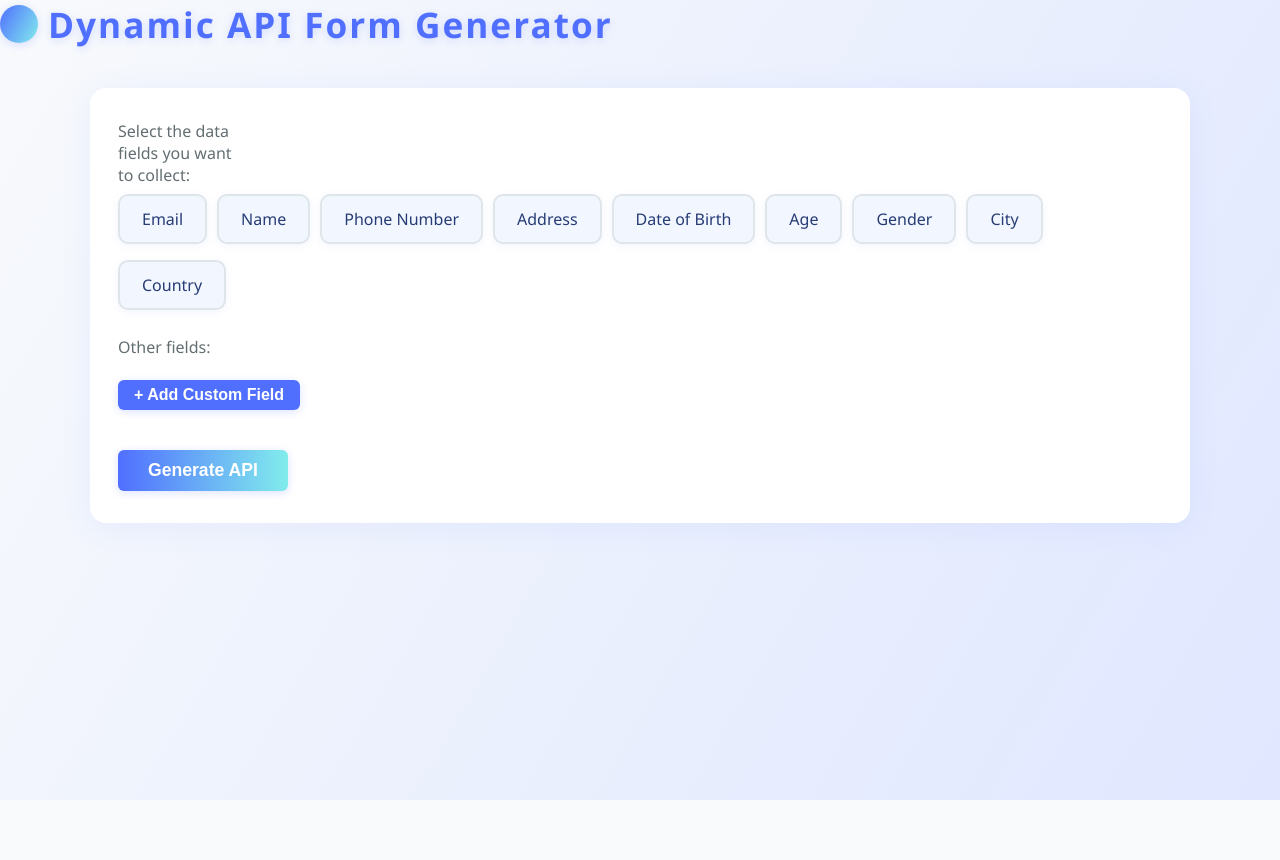
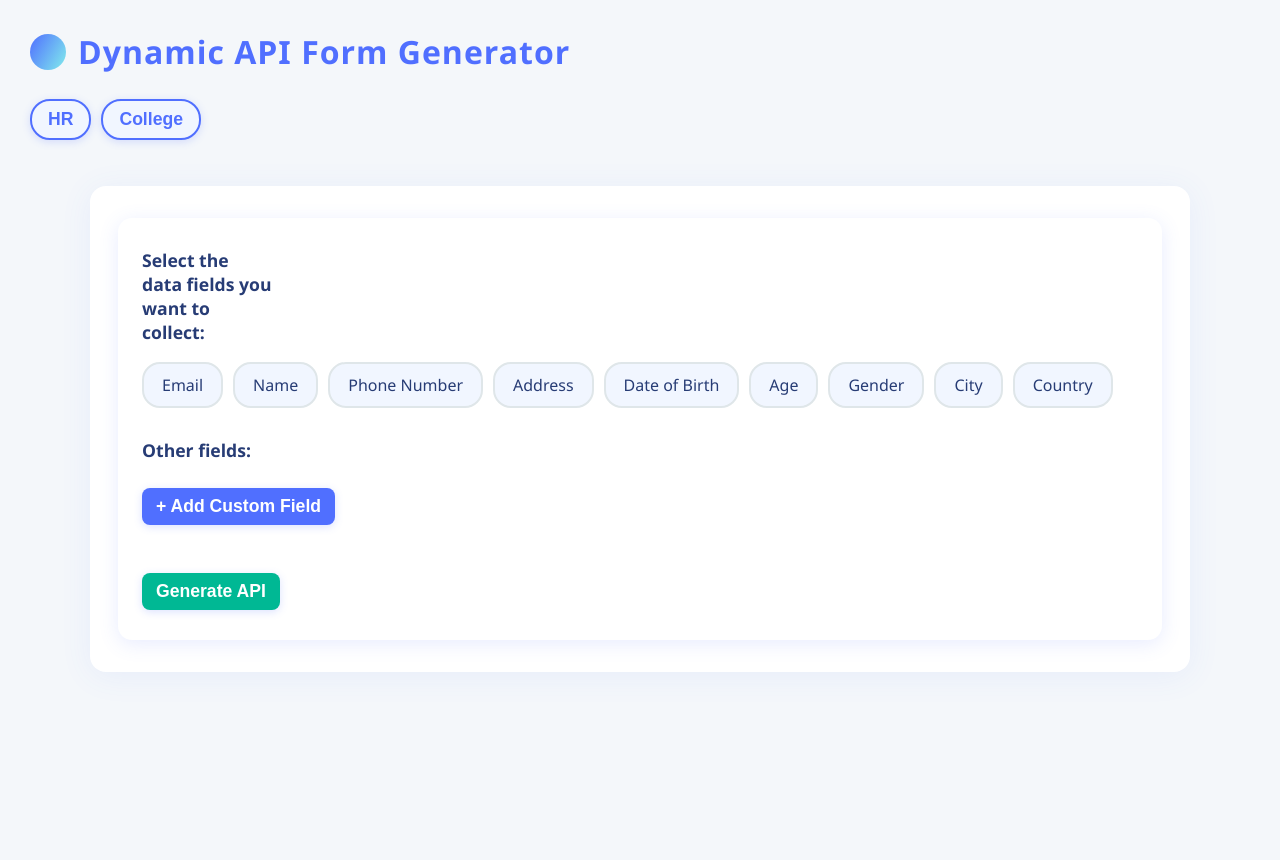
Before and after one commit to anoopgupta112/ai-data-analyzer, a FastAPI app: page / in a window 1280 px wide. Before the commit the page ends 800 px from the top, so only its background shows below. Run offline with FastAPI, Linux system fonts and the light colour scheme.

Commit message:
Add flow 1: pre build templates

```diff
--- a/app/db.py
+++ b/app/db.py
@@ -9,6 +9,12 @@ MYSQL_URL = os.getenv("MYSQL_URL") or "check url"
 engine = create_engine(MYSQL_URL, pool_pre_ping=True, echo=False, future=True)
 SessionLocal = sessionmaker(autocommit=False, autoflush=False, bind=engine)
 Base = declarative_base()
+
+class Template(Base):
+    __tablename__ = "templates"
+    id = Column(Integer, primary_key=True, index=True)
+    name = Column(String(100), unique=True, index=True)  # e.g., "HR"
+    fields = Column(JSON)  # predefined fields structure
 
 class Form(Base):
     __tablename__ = "forms"
--- a/app/templates/index.html
+++ b/app/templates/index.html
@@ -4,130 +4,218 @@
   <title>Dynamic Form Generator</title>
   <link rel="stylesheet" href="/static/style.css">
   <style>
-        .fade-in {
-            animation: fadeIn 1.2s cubic-bezier(.39,.575,.565,1.000) both;
+    body {
+      font-family: 'Segoe UI', sans-serif;
+      background: #f4f7fa;
+      margin: 0;
+      padding: 30px;
     }
-        .slide-up {
-            animation: fadeInUp 1s cubic-bezier(.39,.575,.565,1.000) both;
-        }
+
     .logo {
-            font-size: 2.2rem;
+      font-size: 2rem;
       font-weight: bold;
-            letter-spacing: 2px;
+      letter-spacing: 1px;
       color: #506fff;
-            margin-bottom: 8px;
-            text-shadow: 0 2px 8px #506fff33;
       display: flex;
       align-items: center;
-            gap: 10px;
+      margin-bottom: 20px;
     }
+
     .logo-icon {
-            width: 38px;
-            height: 38px;
-            background: linear-gradient(120deg,#506fff,#81ecec);
+      width: 36px;
+      height: 36px;
+      background: linear-gradient(120deg, #506fff, #81ecec);
       border-radius: 50%;
       display: inline-block;
-            box-shadow: 0 2px 8px #506fff33;
+      margin-right: 12px;
     }
-        .api-label {
-            font-size: 1.05rem;
-            color: #636e72;
-            margin-bottom: 2px;
+
+    .template-buttons {
+      margin-bottom: 28px;
     }
+
+    .template-btn {
+      margin: 6px 10px 6px 0;
+      padding: 8px 16px;
+      background: #f1f6ff;
+      border: 2px solid #506fff;
+      color: #506fff;
+      border-radius: 20px;
+      font-weight: 600;
+      cursor: pointer;
+      transition: all 0.2s ease;
+    }
+
+    .template-btn:hover {
+      background: #506fff;
+      color: #fff;
+    }
+
+    .container {
+      display: flex;
+      gap: 40px;
+      align-items: flex-start;
+      flex-wrap: wrap;
+    }
+
+    .left, .right {
+      flex: 1;
+      min-width: 350px;
+    }
+
+    form {
+      background: #fff;
+      padding: 30px 24px;
+      border-radius: 14px;
+      box-shadow: 0 4px 20px #506fff22;
+    }
+
+    label {
+      display: block;
+      font-size: 1.1rem;
+      font-weight: 600;
+      color: #273c75;
+      margin-bottom: 12px;
+    }
+
     .field-card {
       display: inline-block;
-            margin: 8px 10px 8px 0;
-            padding: 12px 22px;
-            border-radius: 10px;
+      margin: 6px 10px 6px 0;
+      padding: 10px 18px;
+      border-radius: 18px;
       background: #f1f6ff;
       color: #273c75;
       font-weight: 500;
-            box-shadow: 0 2px 8px #506fff11;
       border: 2px solid #dfe6e9;
       cursor: pointer;
-            transition: background 0.2s, border-color 0.2s, color 0.2s, transform 0.1s;
-            user-select: none;
-            font-size: 1rem;
+      transition: 0.2s;
     }
+
     .field-card.selected {
-            background: linear-gradient(90deg, #506fff 0%, #81ecec 100%);
-            color: #fff;
+      background: linear-gradient(90deg, #506fff, #81ecec);
+      color: white;
       border-color: #506fff;
-            transform: scale(1.05);
     }
+
     .other-fields {
-            margin-top: 18px;
+      margin-top: 24px;
     }
+
     .custom-field-row {
       display: flex;
+      gap: 10px;
+      margin-bottom: 12px;
       align-items: center;
-            gap: 10px;
-            margin-bottom: 8px;
     }
-        .custom-field-row input, .custom-field-row select {
-            padding: 6px 8px;
+
+    .custom-field-row input,
+    .custom-field-row select {
+      padding: 6px 10px;
       border-radius: 6px;
       border: 1px solid #dfe6e9;
       font-size: 1rem;
     }
-        .custom-field-row .file-types {
-            width: 120px;
-        }
+
     .add-custom-btn {
       background: #506fff;
       color: #fff;
+      padding: 8px 14px;
       border: none;
-            border-radius: 6px;
-            padding: 6px 16px;
-            font-size: 1rem;
+      border-radius: 8px;
       font-weight: bold;
       cursor: pointer;
-            margin-top: 4px;
-            transition: background 0.2s;
+      margin-top: 8px;
     }
+
     .add-custom-btn:hover {
       background: #273c75;
     }
+
     .remove-custom-btn {
       background: #ff7675;
-            color: #fff;
+      color: white;
       border: none;
       border-radius: 6px;
-            padding: 4px 10px;
-            font-size: 0.95rem;
+      padding: 6px 10px;
       font-weight: bold;
       cursor: pointer;
+    }
+
+    .right {
+      padding: 20px;
+      background: #fff;
+      border-radius: 12px;
+      box-shadow: 0 4px 16px #506fff11;
+    }
+
+    .api-label {
+      font-weight: 600;
+      color: #506fff;
+      margin-top: 14px;
+      margin-bottom: 6px;
+    }
+
+    .curl-box {
+      background: #000000;
+      padding: 12px;
+      border-radius: 8px;
+      font-family: monospace;
+      white-space: pre-wrap;
+      font-size: 0.9rem;
+    }
+
+    #formLink {
+      display: inline-block;
+      margin-top: 14px;
+      background: #506fff;
+      color: white;
+      padding: 10px 16px;
+      border-radius: 8px;
+      font-weight: bold;
+      text-decoration: none;
+    }
+
+    #formLink:hover {
+      background: #273c75;
     }
   </style>
 </head>
 <body>
-    <div class="logo slide-up"><span class="logo-icon"></span> Dynamic API Form Generator</div>
+  <div class="logo"><span class="logo-icon"></span> Dynamic API Form Generator</div>
+
+  <div class="template-buttons" id="templateButtons"></div>
+
   <div class="container">
-        <div class="left slide-up">
+    <div class="left">
       <form id="promptForm">
-                <label>Select the data fields you want to collect:</label><br>
+        <label>Select the data fields you want to collect:</label>
         <div id="fieldsContainer"></div>
+
         <div class="other-fields">
           <label>Other fields:</label>
           <div id="customFields"></div>
           <button type="button" class="add-custom-btn" onclick="addCustomField()">+ Add Custom Field</button>
         </div>
         <br>
-                <button type="submit">Generate API</button>
+        <button type="submit" class="add-custom-btn" style="background:#00b894;">Generate API</button>
       </form>
     </div>
-        <div class="right fade-in" id="apiInfo" style="display:none;">
+
+    <div class="right" id="apiInfo" style="display:none;">
       <div class="api-label">Your API Endpoint</div>
-            <div id="endpointUrl" style="font-weight:bold; margin-bottom:12px;"></div>
+      <div id="endpointUrl"></div>
+
       <div class="api-label">cURL Example</div>
       <div class="curl-box" id="curlExample"></div>
+
       <div class="api-label">Preview Form</div>
       <a id="formLink" href="#" target="_blank">Open Form</a>
     </div>
   </div>
+
   <script>
     let customFieldTypes = [];
-    // Fetch field options and custom types from backend
+
     async function loadFields() {
       const resp = await fetch('/api/v1/fields');
       const data = await resp.json();
@@ -140,16 +228,57 @@
         btn.className = 'field-card';
         btn.innerText = field.label;
         btn.dataset.name = field.name;
-            btn.onclick = function() {
+        btn.onclick = function () {
           btn.classList.toggle('selected');
         };
         container.appendChild(btn);
       });
     }
-    loadFields();
+
+    async function loadTemplates() {
+      const res = await fetch('/api/v1/templates');
+      const templates = await res.json();
+      const container = document.getElementById('templateButtons');
+      templates.forEach(tpl => {
+        const btn = document.createElement('button');
+        btn.className = 'template-btn';
+        btn.innerText = tpl.name;
+        btn.onclick = () => applyTemplate(tpl.name);
+        container.appendChild(btn);
+      });
+    }
+
+    async function applyTemplate(name) {
+      const res = await fetch(`/api/v1/template_fields/${name}`);
+      const { fields } = await res.json();
+      document.querySelectorAll('.field-card').forEach(el => el.classList.remove('selected'));
+      document.getElementById('customFields').innerHTML = '';
+
+      fields.forEach(tfield => {
+        const el = document.querySelector(`.field-card[data-name="${tfield.name}"]`);
+        if (el) el.classList.add('selected');
+        else {
+          const row = document.createElement('div');
+          row.className = 'custom-field-row';
+          row.innerHTML = `
+            <input type="text" placeholder="Field name" class="custom-name" style="width:120px;" value="${tfield.name}" required>
+            <select class="custom-type">
+              ${customFieldTypes.map(t => `<option value="${t.value}" ${t.value === tfield.data_type ? 'selected' : ''}>${t.label}</option>`).join('')}
+            </select>
+            <input type="text" class="file-types" placeholder="File types (pdf,doc)" style="display:${tfield.data_type === 'file' ? 'inline-block' : 'none'};" value="${(tfield.accept || []).join(',')}">
+            <button type="button" class="remove-custom-btn">&times;</button>
+          `;
+          row.querySelector('.custom-type').onchange = function () {
+            row.querySelector('.file-types').style.display = this.value === 'file' ? '' : 'none';
+          };
+          row.querySelector('.remove-custom-btn').onclick = () => row.remove();
+          document.getElementById('customFields').appendChild(row);
+        }
+      });
+    }
 
     function addCustomField() {
-        const idx = Date.now() + Math.floor(Math.random()*1000);
+      const idx = Date.now() + Math.floor(Math.random() * 1000);
       const row = document.createElement('div');
       row.className = 'custom-field-row';
       row.dataset.idx = idx;
@@ -161,24 +290,18 @@
         <input type="text" class="file-types" placeholder="File types (pdf,doc)" style="display:none;" title="Comma separated extensions">
         <button type="button" class="remove-custom-btn">&times;</button>
       `;
-        row.querySelector('.custom-type').onchange = function() {
-            if (this.value === 'file') {
-                row.querySelector('.file-types').style.display = '';
-            } else {
-                row.querySelector('.file-types').style.display = 'none';
-            }
+      row.querySelector('.custom-type').onchange = function () {
+        row.querySelector('.file-types').style.display = this.value === 'file' ? '' : 'none';
       };
-        row.querySelector('.remove-custom-btn').onclick = function() {
+      row.querySelector('.remove-custom-btn').onclick = function () {
         row.remove();
       };
       document.getElementById('customFields').appendChild(row);
     }
 
-    document.getElementById('promptForm').onsubmit = async function(e) {
+    document.getElementById('promptForm').onsubmit = async function (e) {
       e.preventDefault();
-        // Gather selected fields
       const selected = Array.from(document.querySelectorAll('.field-card.selected')).map(x => x.dataset.name);
-        // Gather custom fields
       const customRows = Array.from(document.querySelectorAll('.custom-field-row'));
       const customFields = customRows.map(row => {
         const name = row.querySelector('.custom-name').value.trim().replace(/\s+/g, '_');
@@ -187,21 +310,23 @@
         if (data_type === 'file') {
           accept = row.querySelector('.file-types').value.split(',').map(f => f.trim()).filter(f => f);
         }
-            return name ? {name, data_type, ...(accept && accept.length ? {accept} : {})} : null;
+        return name ? { name, data_type, ...(accept && accept.length ? { accept } : {}) } : null;
       }).filter(Boolean);
+
       if (selected.length === 0 && customFields.length === 0) {
         alert('Please select at least one field or add custom fields.');
         return;
       }
+
       const response = await fetch('/api/v1/create_form', {
         method: 'POST',
-            headers: {'Content-Type': 'application/json'},
-            body: JSON.stringify({fields: selected, custom_fields: customFields})
+        headers: { 'Content-Type': 'application/json' },
+        body: JSON.stringify({ fields: selected, custom_fields: customFields })
       });
+
       const data = await response.json();
       const url = data.form_url;
       document.getElementById('endpointUrl').innerText = window.location.origin + url;
-        // Build cURL fields from actual field names
       let curlFields = '';
       if (data.fields && Array.isArray(data.fields)) {
         curlFields = data.fields.map(f => `  -F \"${f.name}=your_value\" \\\n`).join('');
@@ -211,6 +336,9 @@
       document.getElementById('formLink').innerText = 'Open Form';
       document.getElementById('apiInfo').style.display = '';
     };
+
+    loadFields();
+    loadTemplates();
   </script>
 </body>
 </html>
```
Also changed, not shown: app/api.py (+17 -3 lines), app/templates_config.py (added, +22 -0 lines). Lines whose indentation alone changed are shown as unchanged.
